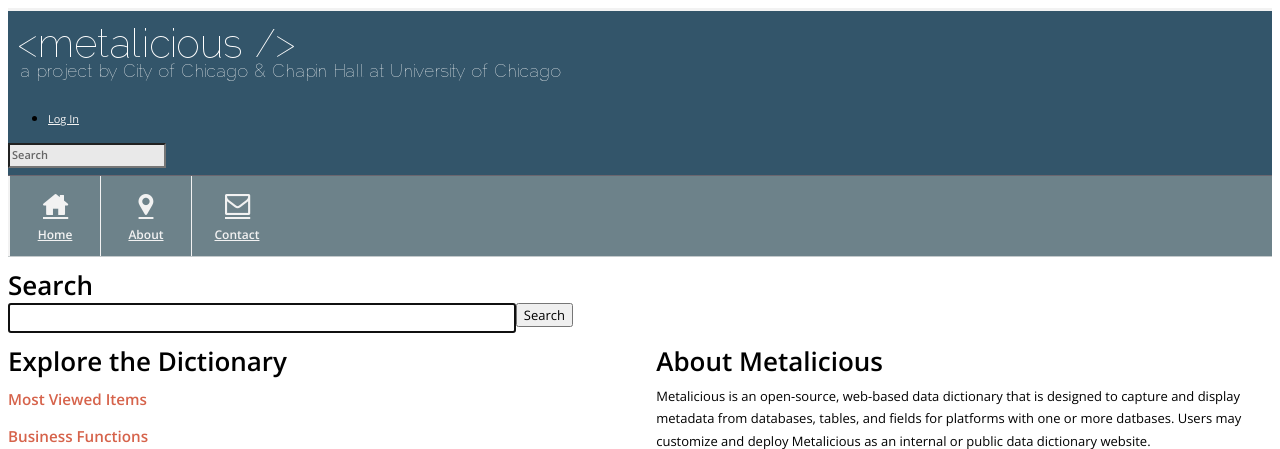
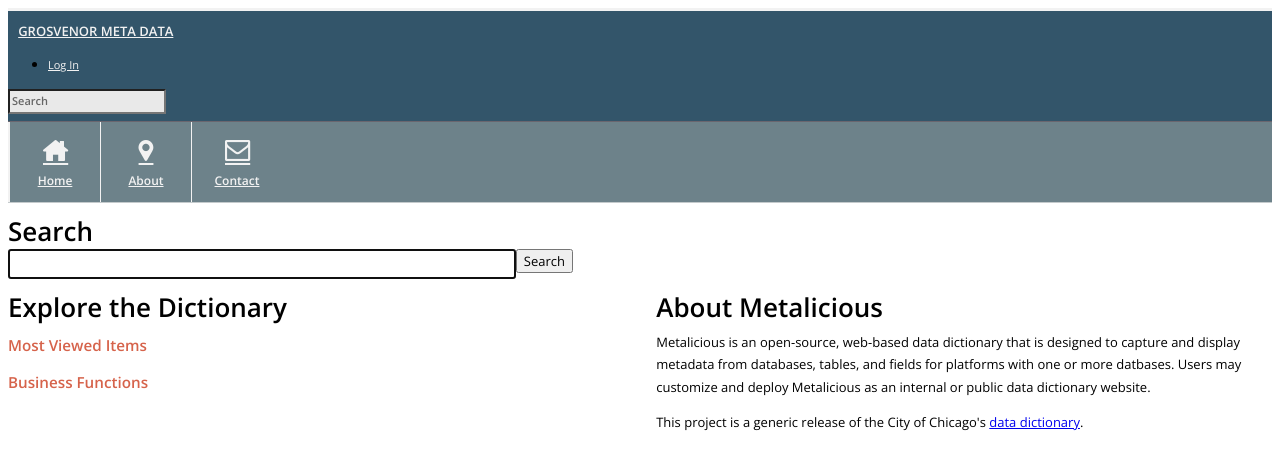
Before and after one commit to rmaguire/gcmMetalicious, a PHP site: page /index.php in a window 1280 px wide. Shown: the top 449 px of the page. Run offline with PHP 8.4, Linux system fonts and the light colour scheme; data that the repository does not hold is empty; some libraries are stand-ins or nearby versions.

Commit message:
Updates Yo
Here yo go....

```diff
--- a/include/header.php
+++ b/include/header.php
@@ -96,7 +96,9 @@
                     <span class="icon-bar"></span>
                 </a>
                 <a class="brand" href="index.php">
-                    <img src="images/metalicious_banner.png" />
+<!--                    <img src="images/metalicious_banner.png" /> -->
+                                        <B>GROSVENOR META DATA</B>
+
                 </a>
                 <div class="nav-collapse">
                     <?php
```
